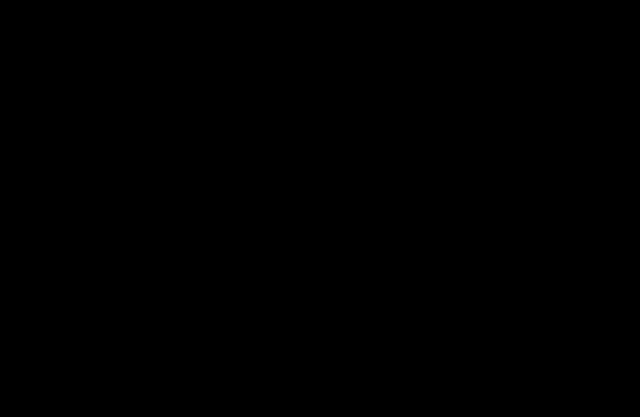
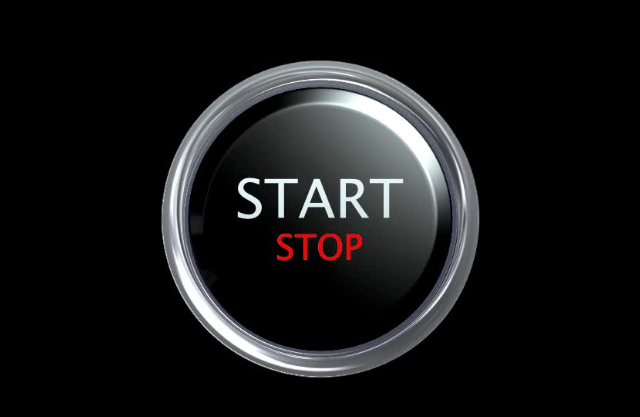
Before and after one commit to a290079770/api_store_admin, a Vue app: page /#/login in a window 1280 px wide. Shown: the part 181-598 px from the top of the page, without its empty margins (320-960 px from the left). Built offline with nearby package versions, Linux system fonts and the light colour scheme.

Commit message:
提交首页

```diff
--- a/src/assets/css/login.less
+++ b/src/assets/css/login.less
@@ -1,3 +1,14 @@
+.flex-center(@lineAlign,@verAlign) {
+  display: flex;
+  justify-content: @lineAlign;
+  align-items: @verAlign;
+}
+
 .login {
-  background: black
+  .flex-center(center,center);
+  background: black;
+  img {
+    cursor: pointer;
+    transition: all ease-in-out 0.3s;
+  }
 }
--- a/src/components/login/Login_index.vue
+++ b/src/components/login/Login_index.vue
@@ -1,6 +1,6 @@
 <template>
   <div class="login" :style="{width:winWidth +'px',height:winHeight +'px'}">
-
+     <img src="../../assets/login-start.png"  :width="imgWidth" >
   </div>
 </template>
 <script>
@@ -11,15 +11,41 @@
     return {
       winWidth:window.innerWidth,
       winHeight:window.innerHeight,
+      imgWidth:0
     }
   },
 
   methods: {
     setLoginSize() {
-      console.log(1)
       this.winWidth = window.innerWidth;
       this.winHeight = window.innerHeight;
     },
+
+    /**
+     * [imgAnimation1 图片动画1，用作入场动画]
+     * @Author   罗文
+     * @DateTime 2017-11-06
+     * @return   {[type]}   [description]
+     */
+    imgAnimation1() {
+      let timer = setInterval(()=>{
+         if(this.imgWidth >= this.winWidth/4) {
+            clearInterval(timer);
+            return;
+         }
+         this.imgWidth += 2;
+      }, 1)
+    },
+
+    /**
+     * [imgAnimation1 图片动画2，用作登录动画]
+     * @Author   罗文
+     * @DateTime 2017-11-06
+     * @return   {[type]}   [description]
+     */
+    imgAnimation2() {
+
+    }
   },
   mounted() {
     this.setLoginSize();
@@ -27,10 +53,9 @@
     window.onresize = () => {
       this.setLoginSize();
     };
+
+    this.imgAnimation1();
   },
-  watch: {
-
-  }
 }
 </script>
 <style lang="less">
```
